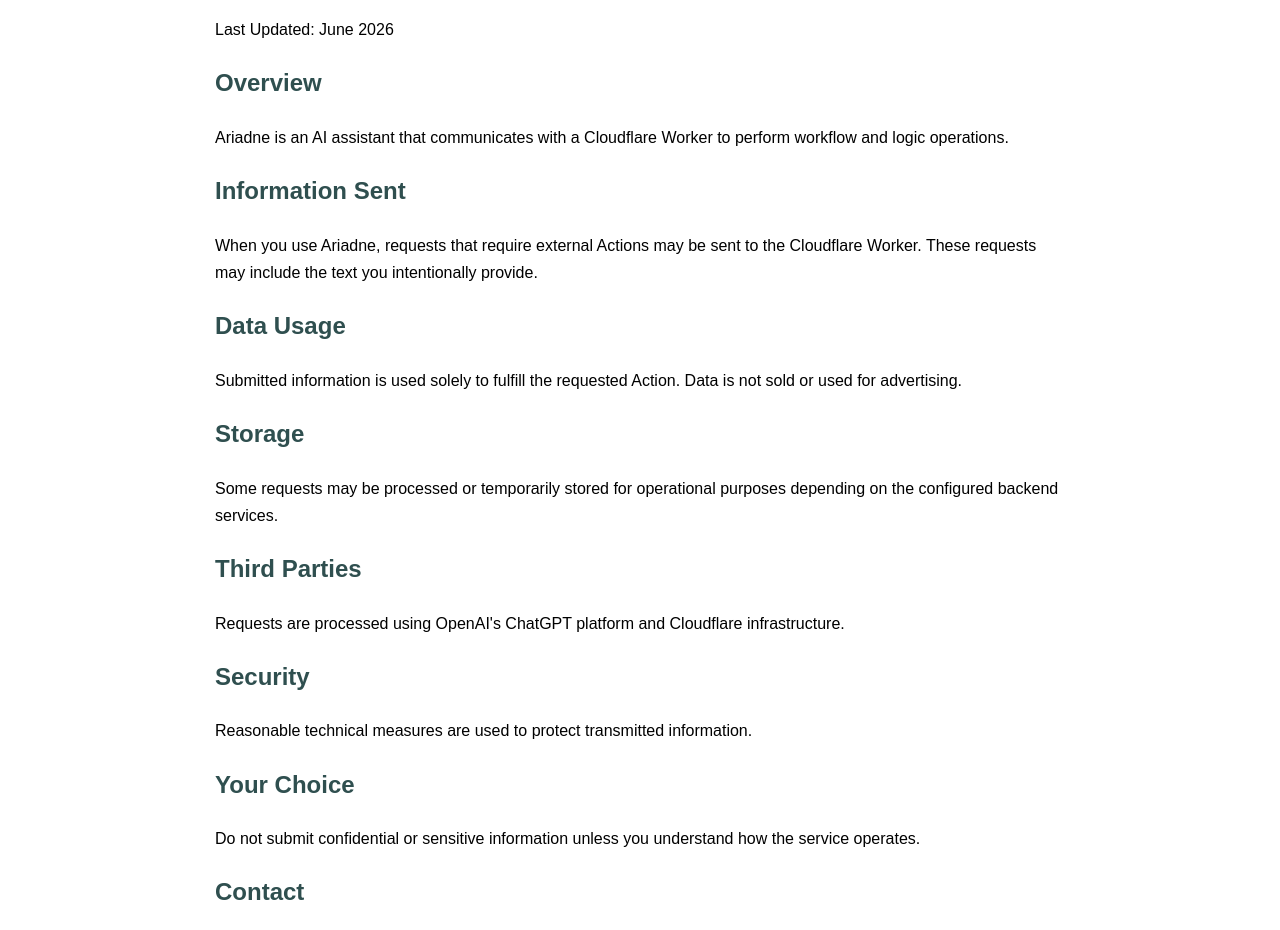
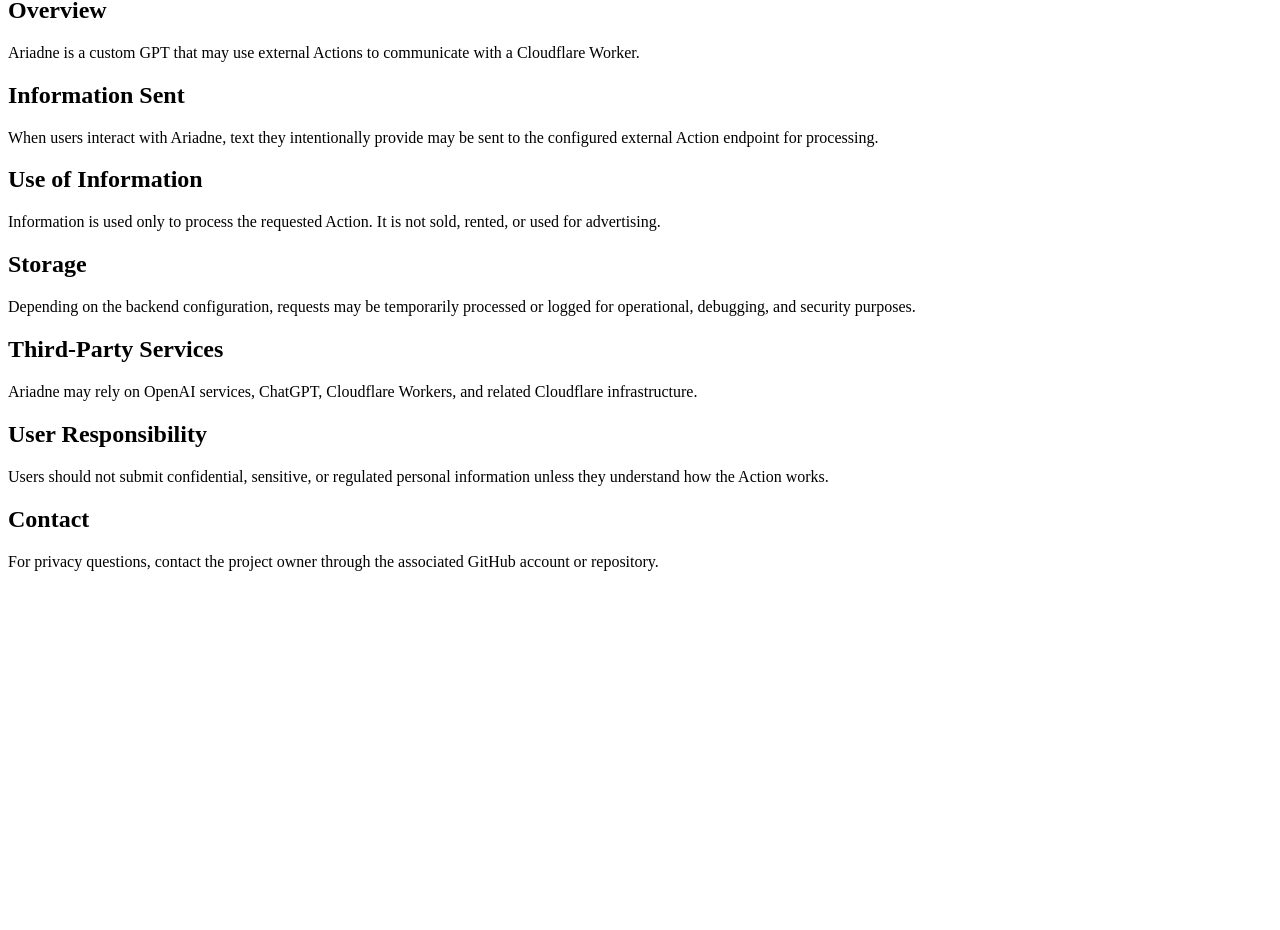
Before and after one commit to Anazeez/ariadne-privacy-, a plain HTML site: page index.html in a window 1280 px wide. Shown: the part 121-1051 px from the top of the page. After the commit the page ends 800 px from the top, so only its background shows below. Drawn offline with Linux system fonts and the light colour scheme.

Commit message:
Revise privacy policy content and headings
Updated the privacy policy content and structure for clarity and organization.

```diff
--- a/index.html
+++ b/index.html
@@ -3,79 +3,30 @@
 <head>
   <meta charset="UTF-8">
   <title>Ariadne Privacy Policy</title>
-
-<style>
-body{
-    max-width:850px;
-    margin:auto;
-    font-family:Arial,sans-serif;
-    line-height:1.7;
-    padding:40px;
-}
-h1,h2{
-    color:#2f4f4f;
-}
-code{
-    background:#eee;
-    padding:2px 6px;
-}
-</style>
-
 </head>
-
 <body>
-
   <h1>Privacy Policy</h1>
-
-<p>Last Updated: June 2026</p>
+  <p>Last updated: June 2026</p>
 
   <h2>Overview</h2>
-
-<p>
-Ariadne is an AI assistant that communicates with a Cloudflare Worker to perform workflow and logic operations.
-</p>
+  <p>Ariadne is a custom GPT that may use external Actions to communicate with a Cloudflare Worker.</p>
 
   <h2>Information Sent</h2>
+  <p>When users interact with Ariadne, text they intentionally provide may be sent to the configured external Action endpoint for processing.</p>
 
-<p>
-When you use Ariadne, requests that require external Actions may be sent to the Cloudflare Worker. These requests may include the text you intentionally provide.
-</p>
-
-<h2>Data Usage</h2>
-
-<p>
-Submitted information is used solely to fulfill the requested Action. Data is not sold or used for advertising.
-</p>
+  <h2>Use of Information</h2>
+  <p>Information is used only to process the requested Action. It is not sold, rented, or used for advertising.</p>
 
   <h2>Storage</h2>
+  <p>Depending on the backend configuration, requests may be temporarily processed or logged for operational, debugging, and security purposes.</p>
 
-<p>
-Some requests may be processed or temporarily stored for operational purposes depending on the configured backend services.
-</p>
+  <h2>Third-Party Services</h2>
+  <p>Ariadne may rely on OpenAI services, ChatGPT, Cloudflare Workers, and related Cloudflare infrastructure.</p>
 
-<h2>Third Parties</h2>
-
-<p>
-Requests are processed using OpenAI's ChatGPT platform and Cloudflare infrastructure.
-</p>
-
-<h2>Security</h2>
-
-<p>
-Reasonable technical measures are used to protect transmitted information.
-</p>
-
-<h2>Your Choice</h2>
-
-<p>
-Do not submit confidential or sensitive information unless you understand how the service operates.
-</p>
+  <h2>User Responsibility</h2>
+  <p>Users should not submit confidential, sensitive, or regulated personal information unless they understand how the Action works.</p>
 
   <h2>Contact</h2>
-
-<p>
-For questions regarding this policy, please contact the project owner through the appropriate GitHub repository or designated contact method.
-</p>
-
+  <p>For privacy questions, contact the project owner through the associated GitHub account or repository.</p>
 </body>
 </html>
```
Lines whose indentation alone changed are shown as unchanged.
